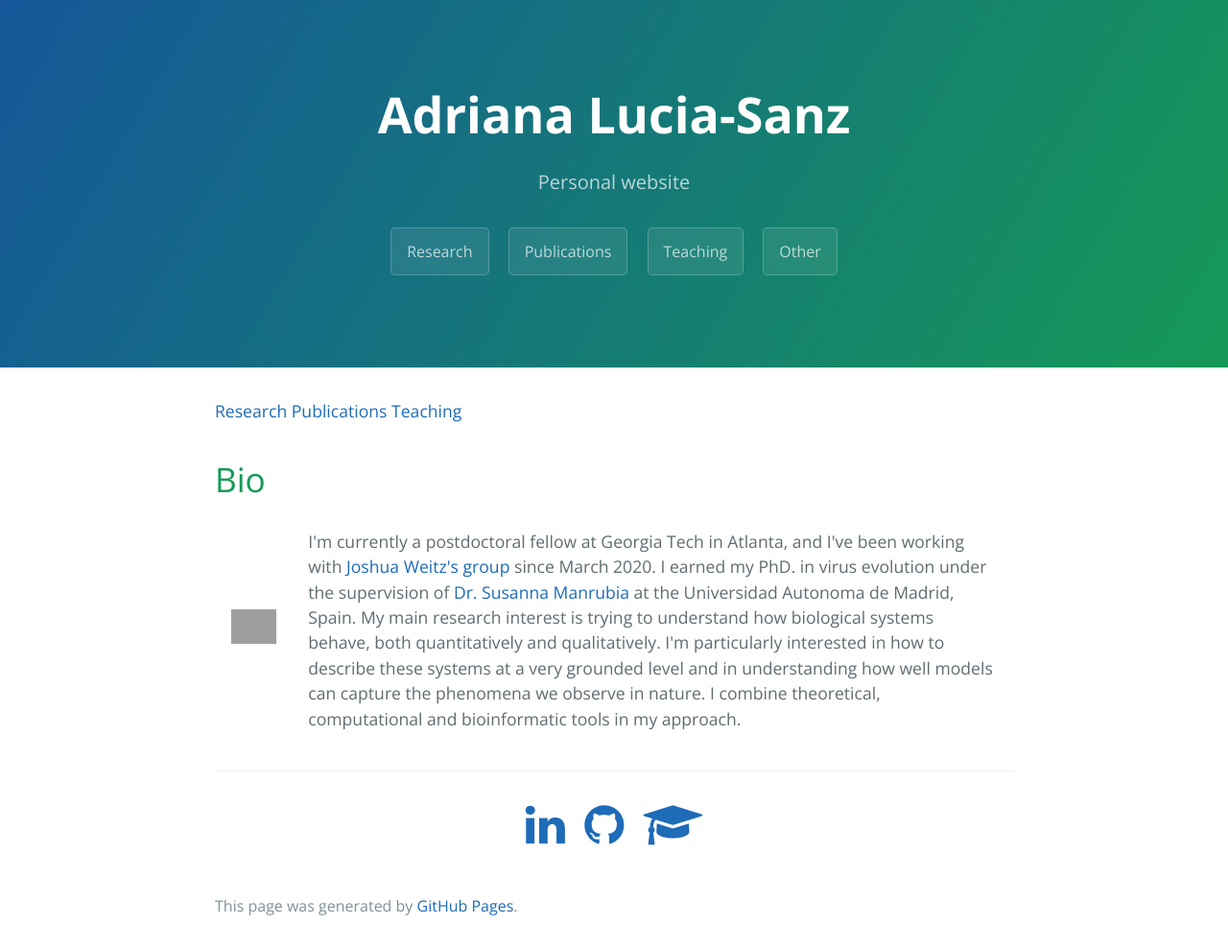
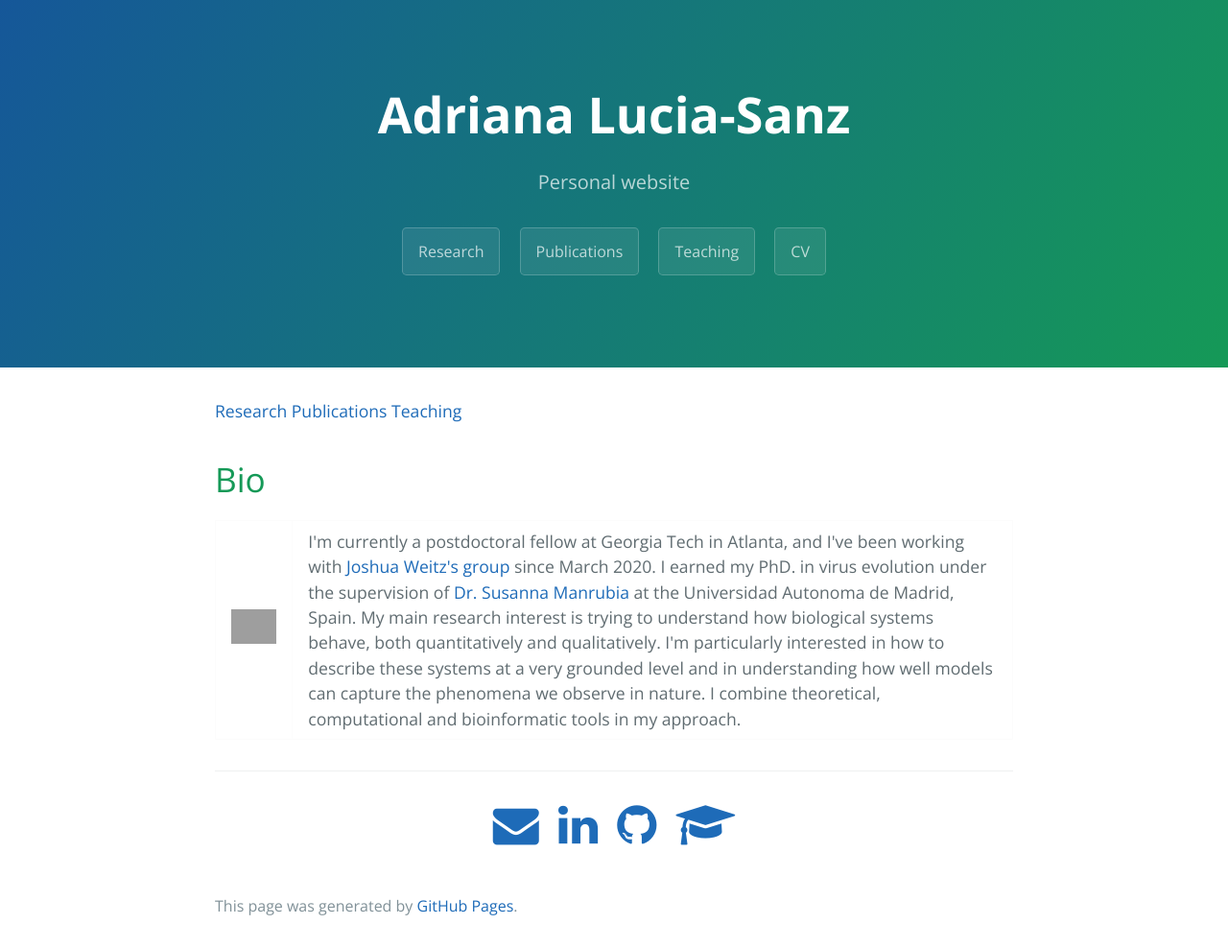
Before and after one commit to aluciasanz/aluciasanz.github.io, a Jekyll site: the page built from index.md, in a window 1280 px wide. Shown: the whole page at 96% size. Built offline with Jekyll 4.4.1, drawn with Linux system fonts in a browser that asks for light colours; grey boxes are pictures that could not be loaded.

Commit message:
Update default.html

```diff
--- a/_layouts/default.html
+++ b/_layouts/default.html
@@ -21,7 +21,7 @@
         <a href="https://aluciasanz.github.io/research.html" class="btn">Research</a>
         <a href="https://aluciasanz.github.io/publications.html" class="btn">Publications</a>
         <a href="https://aluciasanz.github.io/teaching.html" class="btn">Teaching</a>
-        <a href="{{site.github.zip_url }}" class="btn">Other</a>
+        <a href="{{site.github.zip_url }}" class="btn">CV</a>
 
     </header>
 
@@ -31,7 +31,8 @@
       <footer class="site-footer">
 
       <!-- Add font awesome icons -->
-      <center> <a href="http://linkedin.com/in/adriana-lucia-sanz-864bb560" class="fa fa-linkedin fa-3x"></a>&emsp;
+      <center> <a href="mailto:agarcia337@gatech.edu" class="fa fa-envelope fa-3x"></a>&emsp;
+      <a href="http://linkedin.com/in/adriana-lucia-sanz-864bb560" class="fa fa-linkedin fa-3x"></a>&emsp;
       <a href="http://github.com/aluciasanz" class="fa fa-github fa-3x"></a>&emsp;
       <a href="https://scholar.google.com/citations?user=msppx50AAAAJ&hl=en" class="fa fa-graduation-cap fa-3x"></a> </center>
       <br><br>
```
